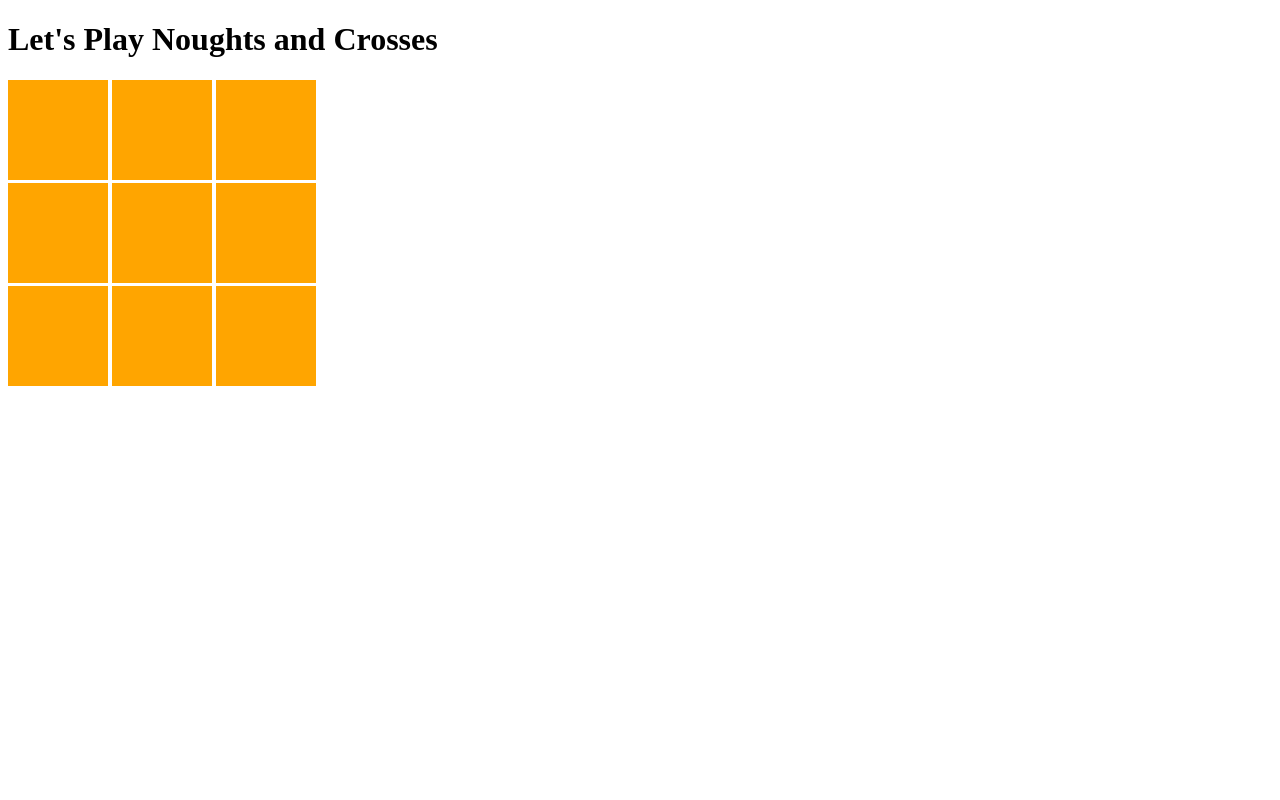
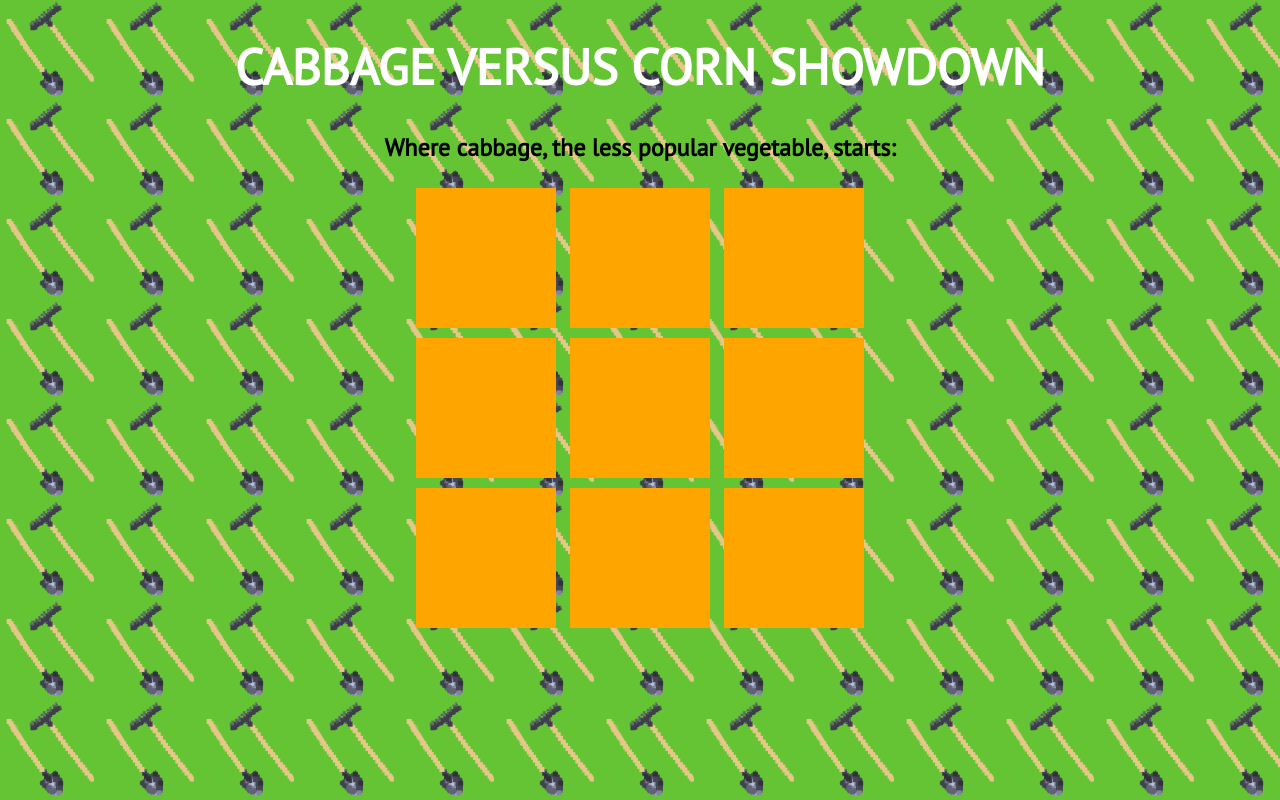
Before and after one commit to DaisyMolving/cabbage_vs_corn_showdown, a plain HTML site: page index.html in a window 1280 px wide. Drawn offline with Linux system fonts and the light colour scheme.

Commit message:
digi-painted pixel pics for background and grid, changed background, added title and subtitled, positioned grid, made getWinner function work, moved array of winning arrays inside it

```diff
--- a/index.html
+++ b/index.html
@@ -5,9 +5,11 @@
   <script src="jQuery-2.1.4.js"></script>
   <script src="noughtsandcrosses.js"></script>
   <link rel="stylesheet" type="text/css" href="noughtsandcrosses.css">
+  <link href='http://fonts.googleapis.com/css?family=PT+Sans' rel='stylesheet' type='text/css'>
 </head>
 <body>
-<h1>Let's Play Noughts and Crosses</h1>
+<h1>CABBAGE VERSUS CORN SHOWDOWN</h1>
+<h2> Where cabbage, the less popular vegetable, starts:</h2>
   <!-- <div class="playerInputs">
     <div class="playerOneInput">
       <h2>PLAYER ONE WOULD LIKE TO BE (O or X):</h2>
@@ -22,6 +24,7 @@
       <p></p>
     </div>
   </div> -->
+  <div class="container">
     <div class="firstRow">
       <button class="gridBox" id="one"></button>
       <button class="gridBox" id="two"></button>
@@ -29,14 +32,14 @@
     </div>
     <div class="secondRow">
       <button class="gridBox" id="four"></button>
-    <button class="gridBox" id="five"></button>
-    <button class="gridBox" id="six"></button>
+      <button class="gridBox" id="five"></button>  <button class="gridBox" id="six"></button>
     </div>
    <div class="thirdRow">
       <button class="gridBox" id="seven"></button>
       <button class="gridBox" id="eight"></button>
       <button class="gridBox" id="nine"></button>
     </div>
+  </div>
 
 
 </body>
--- a/noughtsandcrosses.css
+++ b/noughtsandcrosses.css
@@ -1,9 +1,33 @@
+.container {
+  text-align: center;
+}
+
 .gridBox {
-  height: 100px;
-  width: 100px;
+  height: 140px;
+  width: 140px;
   background-color: orange;
   font-size: 100px;
   text-align: center;
+  box-shadow: none;
   border: none;
-  box-shadow: none;
+  background-position: center;
+  margin: 5px;
 }
+
+h1 {
+  font-family: 'PT Sans', sans-serif;
+  color: white;
+  font-size: 50px;
+  text-align: center;
+}
+
+h2 {
+  font-family: 'PT Sans', sans-serif;
+  text-align: center;
+}
+
+body {
+  background-image: url(spade_and_rake.png);
+  background-repeat: repeat;
+  background-color: rgb(101,196,52);
+}
--- a/noughtsandcrosses.js
+++ b/noughtsandcrosses.js
@@ -5,10 +5,10 @@ var turn = -1;
 
 $(".gridBox").on('click', function(){
     if (turn === -1) {
-      $(this).css("background-image", "url(O.png)");
+      $(this).css("background-image", "url(cabbage.png)");
       turn = 1;
     } else {
-      $(this).css("background-image", "url(X.png)");
+      $(this).css("background-image", "url(corn.png)");
       turn = -1;
     }
 })
@@ -70,6 +70,13 @@ var gridPosition = [0,0,0,0,0,0,0,0,0];
 // diagonalLeftTop = [gridPosition[0], gridPosition[4], gridPosition[8]];
 // diagonalRightTop = [gridPosition[2], gridPosition[4], gridPosition[6]];
 
+
+
+// threeInRow[0].reduce(function(a, b) {
+//     return parseInt(a, 10) + parseInt(b, 10);
+// })
+
+function winnerTest(){
   var threeInRow = [[gridPosition[0], gridPosition[1], gridPosition[2]],
                   [gridPosition[3], gridPosition[4], gridPosition[5]],
                   [gridPosition[6], gridPosition[7], gridPosition[8]],
@@ -78,18 +85,19 @@
                   [gridPosition[2], gridPosition[5], gridPosition[8]],
                   [gridPosition[0], gridPosition[4], gridPosition[8]],
                   [gridPosition[2], gridPosition[4], gridPosition[6]]];
+  threeInRow.forEach(function(element, i){
 
-// threeInRow[0].reduce(function(a, b) {
-//     return parseInt(a, 10) + parseInt(b, 10);
-// })
-
-function winnerTest(){
-threeInRow.some(function(element, i){
     console.log(element);
-   var sum = threeInRow[i].reduce(function(a, b) {
+     var sum = element.reduce(function(a, b) {
         console.log(a+b);
         return (a+b);
     });
+
+     if (sum === 3){
+      alert("CABBAGE WINS! Corn, you got cole-slawtered");
+     } else if (sum === -3){
+      alert("CORN WINS! Cabbage, looks like you are going through a bad patch");
+     }
      //console.log(sum);
      // this.val() === -3)) {
       // console.log("x wins");
```
Also changed, not shown: O.png (deleted), X.png (deleted), cabbage.png (added), corn.png (added), spade_and_rake.png (added). Lines whose indentation alone changed are shown as unchanged.
